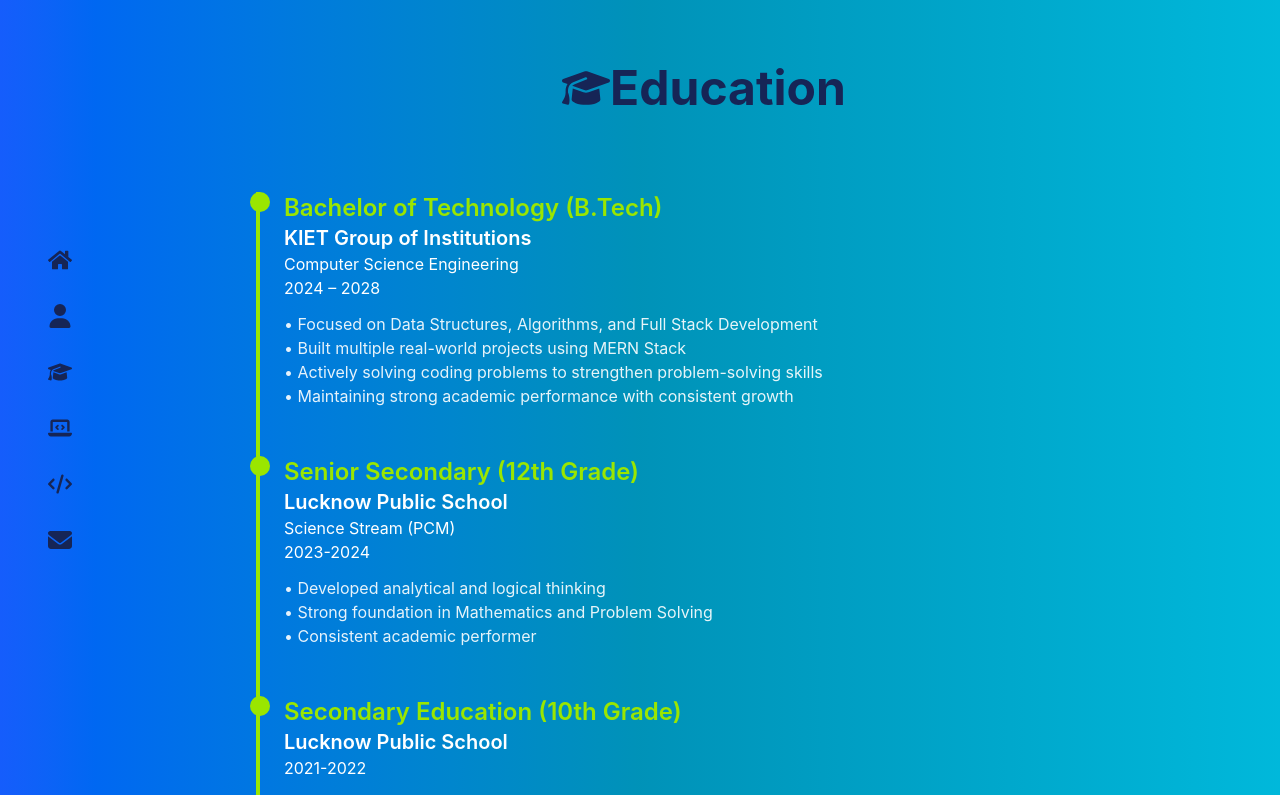
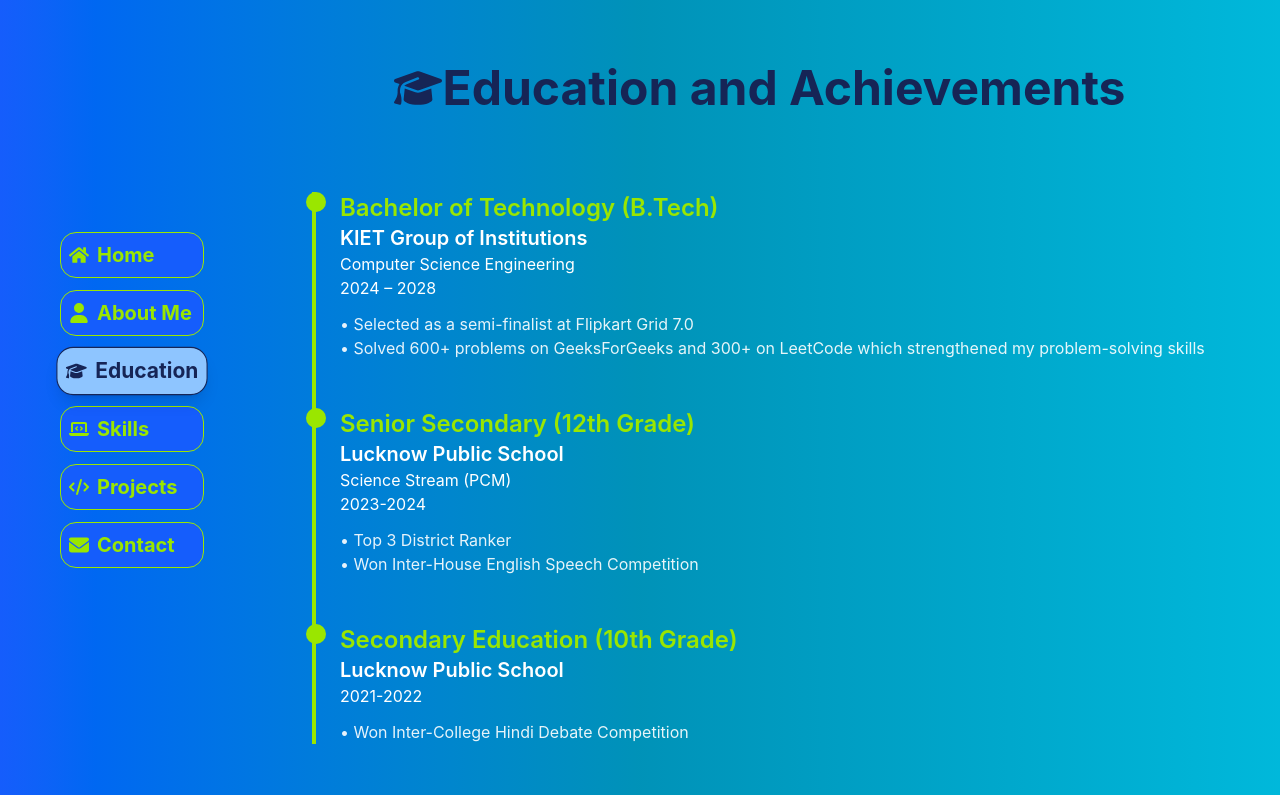
Before and after one commit to Yashi027/My_portfolio, a React (Vite) app: page /education in a window 1280 px wide. Shown: the top 795 px of the page. Built offline with nearby package versions, Linux system fonts and the light colour scheme.

Commit message:
sidebar and about me

```diff
--- a/src/components/Sidebar.jsx
+++ b/src/components/Sidebar.jsx
@@ -4,31 +4,41 @@ import { FaCode, FaEnvelope, FaGraduationCap, FaLaptopCode, FaUser } from 'react
 import { NavLink } from 'react-router-dom';
 
 const Sidebar = () => {
+
+  const linkClasses = ({ isActive }) =>
+    `m-3 block border rounded-2xl p-2 text-xl flex items-center gap-2 font-bold transition-all duration-300
+     ${isActive
+        ? "bg-blue-300 text-blue-950 scale-105 shadow-lg"
+        : "bg-blue-600 text-lime-400 hover:bg-blue-300 hover:text-blue-950 hover:scale-105"
+     }`;
+
   return (
-    <div className='fixed left-6 top-1/2 -translate-y-1/2 text-blue-950 p-6 text-2xl'>
-      <NavLink to='/' className='m-1 hover:text-lime-400'>
-        <FaHome/>
+    <div className='fixed left-6 top-1/2 -translate-y-1/2 p-6 text-2xl space-y-3'>
+
+      <NavLink to='/' className={linkClasses}>
+        <FaHome /> Home
       </NavLink>
 
-      <NavLink to='/about' className='m-1 hover:text-lime-400'>
-        <FaUser/>
+      <NavLink to='/about' className={linkClasses}>
+        <FaUser /> About Me
       </NavLink>
 
-      <NavLink to='/education' className='m-1 hover:text-lime-400'>
-        <FaGraduationCap/>
+      <NavLink to='/education' className={linkClasses}>
+        <FaGraduationCap /> Education
       </NavLink>
 
-      <NavLink to='/skills' className='m-1 hover:text-lime-400'>
-        <FaLaptopCode/>
+      <NavLink to='/skills' className={linkClasses}>
+        <FaLaptopCode /> Skills
       </NavLink>
 
-      <NavLink to='/projects' className='m-1 hover:text-lime-400'>
-        <FaCode/>
+      <NavLink to='/projects' className={linkClasses}>
+        <FaCode /> Projects
       </NavLink>
 
-      <NavLink to='/contact' className='m-1 hover:text-lime-400'>
-        <FaEnvelope/>
+      <NavLink to='/contact' className={linkClasses}>
+        <FaEnvelope /> Contact
       </NavLink>
+
     </div>
   );
 }
--- a/src/pages/About.jsx
+++ b/src/pages/About.jsx
@@ -11,22 +11,21 @@ const profiles = [
 const About = () => {
   return (
     <>
-      <div className='min-h-screen ml-32'>
+      <div className='min-h-screen ml-60'>
         <div className='text-4xl flex justify-center p-5 text-blue-950'>
           <FaUser className='mt-10' />
           <h2 className='font-extrabold mt-10'> About <span className='text-lime-400'>Me</span></h2>
         </div>
-        <div className='flex justify-around mt-20 text-xl'>
+        <div className='flex flex-col lg:flex-row items-center justify-around mt-12 lg:mt-20 text-xl gap-10 px-6'>
           <div className='font-bold text-white max-w-3xl'>
             <h1 className='text-2xl'>I'm Yashi</h1>
             <p className='text-lime-400'>B.Tech-CSE | KIET'28</p>
             <br />
             <p>I am a <span className='text-lime-400'>Computer Science student</span> at KIET Group of Institutions, Ghaziabad, India.</p>
             <br />
-            <p>Being a keen learner, I am always passionate about exploring new areas in tech world.
-              I have experience with several programming languages like C, Python, Java... while my my proficiency lies in C++.
-              I aim to utilize my tachnical skills to develop innovative solutions that can elevate technological progress while
-              further seeking opportunities for my contributions in the field that aligns with my skills and interests.</p>
+            <p>I am a passionate and driven tech enthusiast with a strong curiosity for exploring emerging technologies and solving real-world problems through code. With hands-on experience in C, Python, and Java, and strong proficiency in C++, I bring both analytical thinking and practical implementation skills to every project I undertake. My goal is not just to write code, but to create impactful, scalable, and innovative solutions that contribute meaningfully to technological advancement.
+              <br/>
+              I am actively seeking opportunities where I can apply my technical expertise, continuously learn, and deliver value to an organization that aligns with my passion for growth and excellence.</p>
             <br />
             <p>Mail : <span className='text-lime-400'>bansalyashi163@gmail.com</span></p>
             <p>Place : <span className='text-lime-400'>Lakhimpur-Kheri, Uttar Pradesh, India-262701</span></p>
@@ -41,7 +40,7 @@ const About = () => {
         </div>
       </div>
 
-      <div className='ml-32'>
+      <div className='ml-60'>
         <div className='text-4xl flex justify-center p-5 text-blue-950'>
           <FaUser className='mt-10' />
           <h2 className='font-extrabold mt-10'> Other <span className='text-lime-400'>Profiles</span></h2>
--- a/src/pages/Contact.jsx
+++ b/src/pages/Contact.jsx
@@ -4,7 +4,7 @@ import { FiMail } from 'react-icons/fi'
 
 const Contact = () => {
   return (
-    <div className='min-h-screen px-4 py-12 sm:px-6 flex items-center justify-center ml-25'>
+    <div className='min-h-screen px-4 py-12 sm:px-6 flex items-center justify-center ml-60'>
       <div className='w-full max-w-6xl'>
         <div className='flex justify-center text-5xl text-center text-blue-950 font-bold gap-1 space-y-6'>
           <FaEnvelope className='text-6xl mb-4' />
--- a/src/pages/Education.jsx
+++ b/src/pages/Education.jsx
@@ -1,13 +1,12 @@
-import React from "react";
 import { FaGraduationCap } from "react-icons/fa6";
 
 const Education = () => {
   return (
-    <div className="min-h-screen px-6 py-16 text-white ml-32">
+    <div className="min-h-screen px-6 py-16 text-white ml-60">
 
       <div className="text-center mb-16 flex justify-center">
         <FaGraduationCap className="text-5xl font-bold mb-4 text-blue-950"/>
-        <h1 className="text-5xl font-bold mb-4 text-blue-950">Education</h1>
+        <h1 className="text-5xl font-bold mb-4 text-blue-950">Education and Achievements</h1>
       </div>
 
       <div className="relative border-l-4 border-lime-400 max-w-4xl mx-auto">
@@ -19,16 +18,10 @@ const Education = () => {
           <p >Computer Science Engineering</p>
           <p >2024 – 2028</p>
           <p className="mt-3 opacity-90">
-            • Focused on Data Structures, Algorithms, and Full Stack Development
+            • Selected as a semi-finalist at Flipkart Grid 7.0
           </p>
           <p className="opacity-90">
-            • Built multiple real-world projects using MERN Stack
-          </p>
-          <p className="opacity-90">
-            • Actively solving coding problems to strengthen problem-solving skills
-          </p>
-          <p className="opacity-90">
-            • Maintaining strong academic performance with consistent growth
+            • Solved 600+ problems on GeeksForGeeks and 300+ on LeetCode which strengthened my problem-solving skills
           </p>
         </div>
 
@@ -39,13 +32,10 @@ const Education = () => {
           <p >Science Stream (PCM)</p>
           <p>2023-2024</p>
           <p className=" mt-3 opacity-90">
-            • Developed analytical and logical thinking
+            • Top 3 District Ranker
           </p>
           <p className="opacity-90">
-            • Strong foundation in Mathematics and Problem Solving
-          </p>
-          <p className="opacity-90">
-            • Consistent academic performer
+            • Won Inter-House English Speech Competition
           </p>
         </div>
 
@@ -55,10 +45,7 @@ const Education = () => {
           <h3 className="text-xl font-semibold">Lucknow Public School</h3>
           <p>2021-2022</p>
           <p className="mt-3 opacity-90">
-            • Built discipline, time management, and consistency
-          </p>
-          <p className="opacity-90">
-            • Strong academic base and curiosity for technology
+            • Won Inter-College Hindi Debate Competition
           </p>
         </div>
 
--- a/src/pages/Home.jsx
+++ b/src/pages/Home.jsx
@@ -1,4 +1,4 @@
-import React, { useEffect } from 'react'
+import { useEffect } from 'react'
 import { AnimatePresence, motion } from 'framer-motion'
 import { useState } from 'react';
 import { FaEnvelope, FaGithub, FaLinkedin } from 'react-icons/fa6';
@@ -23,7 +23,7 @@ const Home = () => {
   };
 
   return (
-    <div className='flex flex-col md:flex-row justify-center gap-18 ml-15'>
+    <div className='flex flex-col md:flex-row justify-center gap-18 ml-60'>
       <section id='hero' className='min-h-screen flex flex-col justify-center px-4 max-w-2xl '>
       <motion.h1
       initial={{opacity:0, y: -20}}
--- a/src/pages/Projects.jsx
+++ b/src/pages/Projects.jsx
@@ -54,7 +54,7 @@ const projects = [
 ]
 const Projects = () => {
   return (
-    <div className='min-h-screen px-6 py-16 ml-32'>
+    <div className='min-h-screen px-6 py-16 ml-60'>
       <div className='text-center mb-16 '>
         <div className='flex justify-center text-5xl text-blue-950 font-bold gap-1'>
           <FaLaptopCode className='text-6xl mb-4' />
--- a/src/pages/Skills.jsx
+++ b/src/pages/Skills.jsx
@@ -16,7 +16,7 @@ const skills = [
 ]
 const Skills = () => {
   return (
-    <div className='min-h-screen px-6 py-16 ml-32 '>
+    <div className='min-h-screen px-6 py-16 ml-60 '>
       <div className='text-center mb-16 flex justify-center text-5xl text-blue-950 font-bold gap-1'>
         <FaLaptopCode className='text-6xl mb-4'/>
         <h1 className='mb-4 '>Skills</h1>
```
